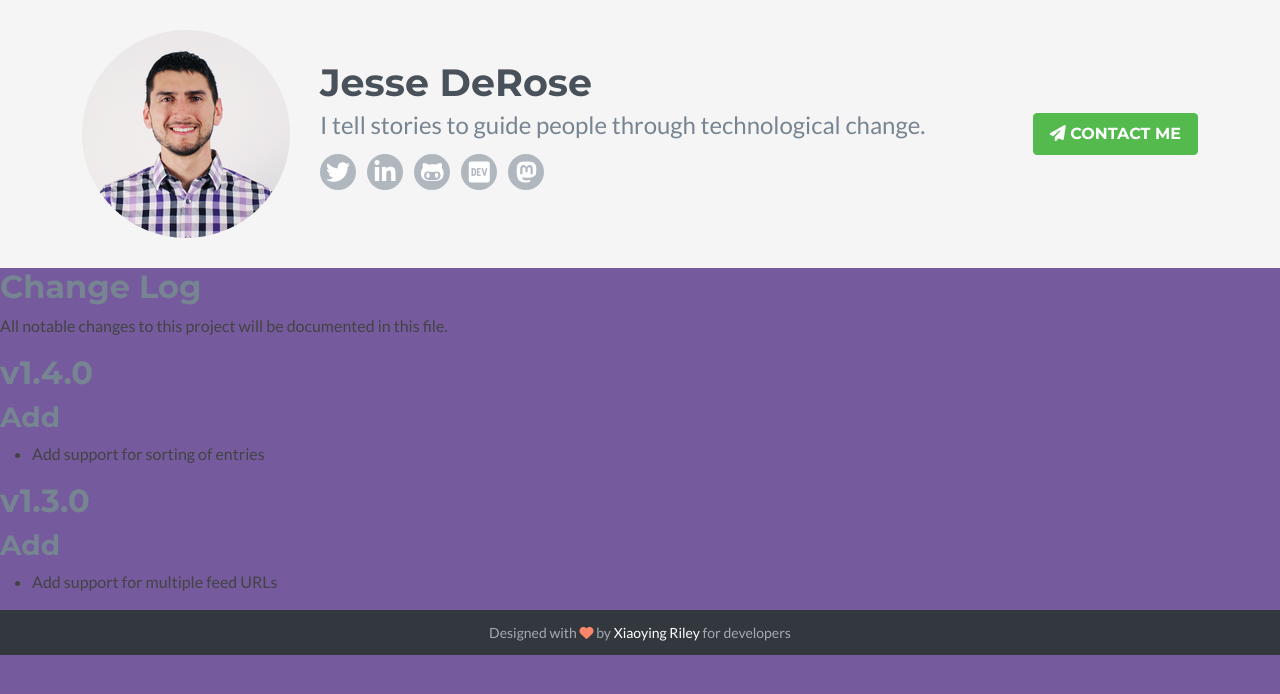
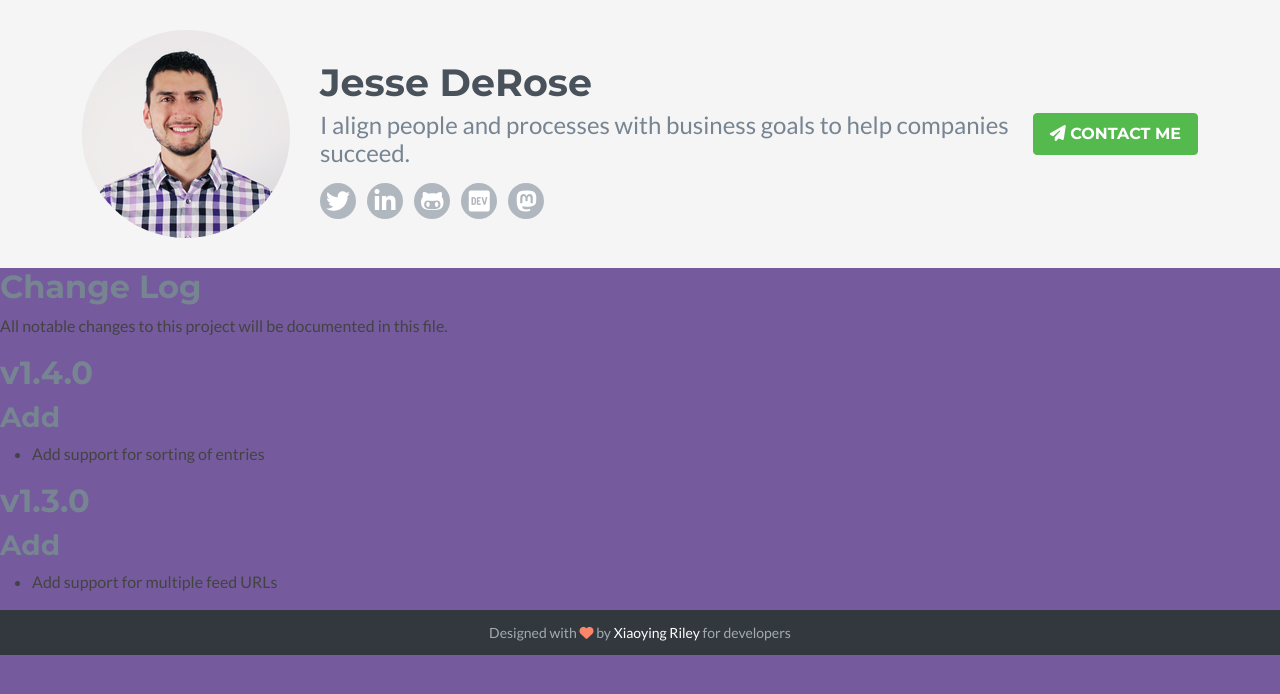
Before and after one commit to jcderose/jcderose.github.io, a Jekyll site: the page built from assets/plugins/vanilla-rss/CHANGELOG.md, in a window 1280 px wide. Shown: the top 694 px of the page. Built offline with Jekyll 4.4.1, drawn with Linux system fonts in a browser that asks for light colours; nearby versions of some CDN libraries; our own code applies the rules of GitHub Pages for plain Markdown files; a style sheet for code colours, icons or effects is not loaded.

Commit message:
Update tagline.

```diff
--- a/_includes/header.html
+++ b/_includes/header.html
@@ -6,7 +6,7 @@
             <img class="profile-image img-fluid float-start rounded-circle" src="/assets/images/profile.jpeg" alt="profile image" />
             <div class="profile-content">
                 <h1 class="name">Jesse DeRose</h1>
-                <h2 class="desc">I tell stories to guide people through technological change.</h2>
+                <h2 class="desc">I align people and processes with business goals to help companies succeed.</h2>
                 <ul class="social list-inline">
                     <li class="list-inline-item"><a href="https://www.twitter.com/{{ site.twitter_username }}"><i class="fab fa-twitter"></i></a></li>
                     <li class="list-inline-item"><a href="https://www.linkedin.com/in/{{ site.linkedin_username }}"><i class="fab fa-linkedin-in"></i></a></li>
```
